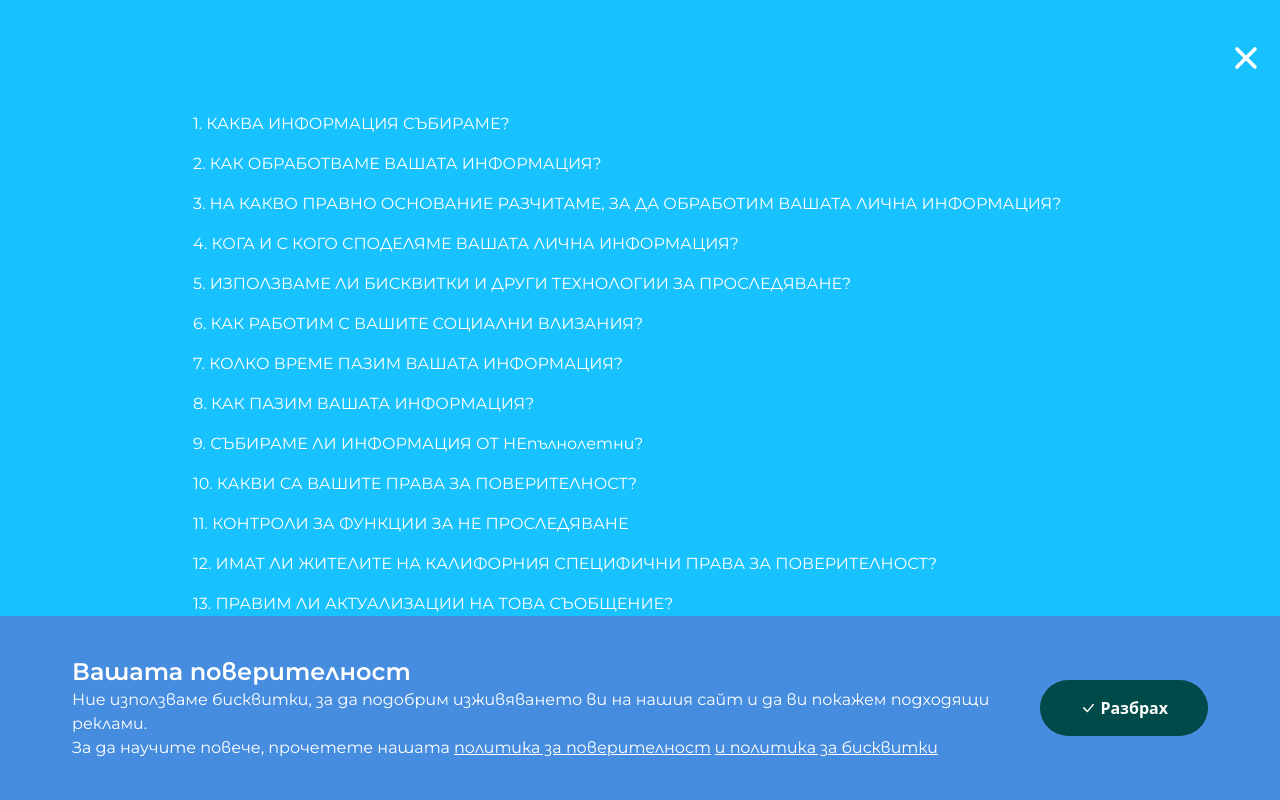
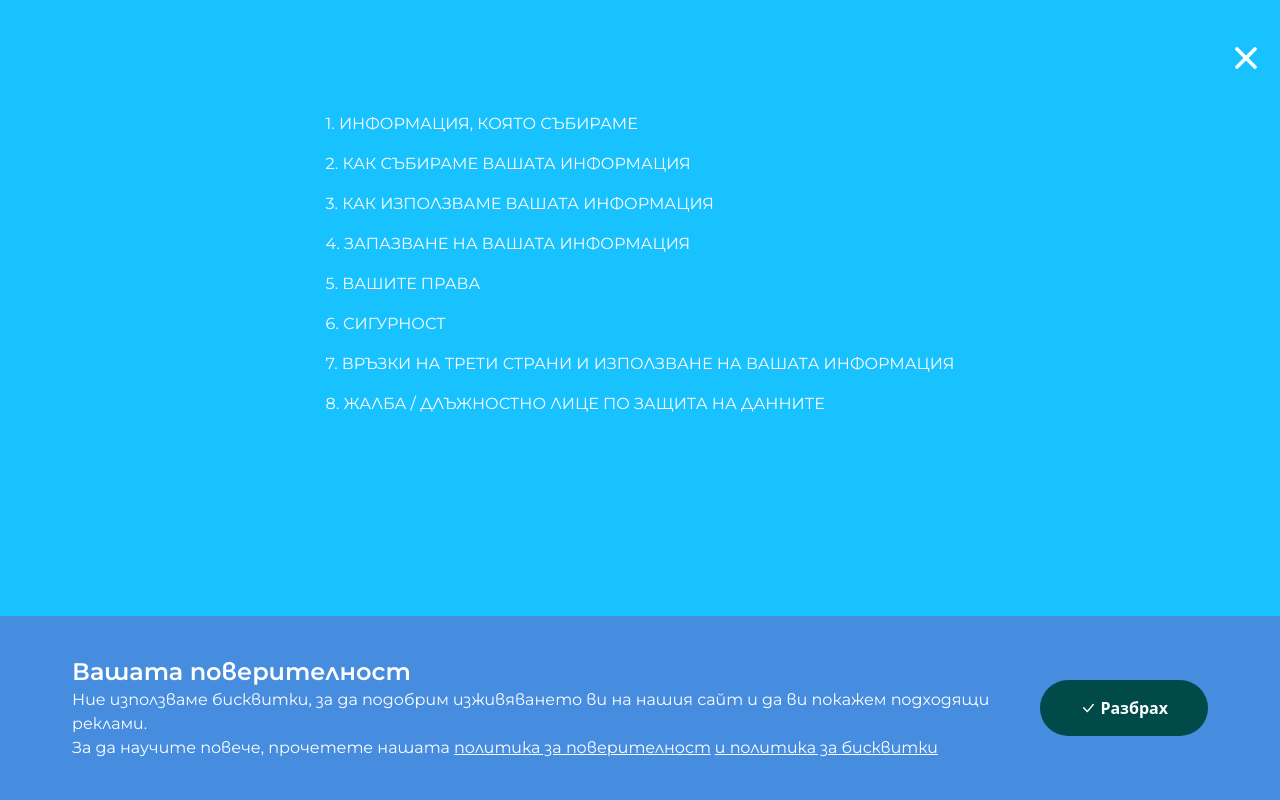
Before and after one commit to StroverIT/Strover, a Next.js app: page /cookie-policy in a window 1280 px wide. Both pictures are taken after a click on the element "Съдържание". Shown: the top 800 px of the page. Built offline with nearby package versions, Linux system fonts and the light colour scheme; a web font is replaced by a local one.

Commit message:
fixing bug and adding all needed info

```diff
--- a/components/otherPagesNav/Links.js
+++ b/components/otherPagesNav/Links.js
@@ -9,7 +9,9 @@ export default function Links({ data, hambSetOpen, hambOpen }) {
   const [open, setOpen] = useState(false);
   const handleNav = (hash) => {
     setOpen(false);
-    hambSetOpen(false);
+    if (hambOpen) {
+      hambSetOpen(false);
+    }
     let timer;
     if (hash) {
       const item = document.querySelector(`#${hash}`);
@@ -88,7 +90,7 @@ export default function Links({ data, hambSetOpen, hambOpen }) {
                 <ul className="flex flex-col py-28 gap-y-4">
                   {data.map((data, index) => {
                     return (
-                      <li key={data.key}>
+                      <li key={data.key} className="cursor-pointer">
                         <a onClick={() => handleNav(data.link)}>
                           {index + 1}. {data.text}
                         </a>
--- /dev/null
+++ b/components/otherPagesNav/cookiePolicy.js
@@ -0,0 +1,42 @@
+export const links = [
+  {
+    key: "123",
+    text: "ИНФОРМАЦИЯ, КОЯТО СЪБИРАМЕ",
+    link: "pointOne",
+  },
+  {
+    key: "12",
+    text: "КАК СЪБИРАМЕ ВАШАТА ИНФОРМАЦИЯ",
+    link: "pointTwo",
+  },
+  {
+    key: "112asdsasda2",
+    text: "КАК ИЗПОЛЗВАМЕ ВАШАТА ИНФОРМАЦИЯ",
+    link: "pointThree",
+  },
+  {
+    key: "12123sadasdsa12",
+    text: "ЗАПАЗВАНЕ НА ВАШАТА ИНФОРМАЦИЯ",
+    link: "pointFour",
+  },
+  {
+    key: "1da21312312",
+    text: "ВАШИТЕ ПРАВА",
+    link: "pointFive",
+  },
+  {
+    key: "1asdasda1231232",
+    text: "СИГУРНОСТ",
+    link: "pointSix",
+  },
+  {
+    key: "12asfasfafas",
+    text: "ВРЪЗКИ НА ТРЕТИ СТРАНИ И ИЗПОЛЗВАНЕ НА ВАШАТА ИНФОРМАЦИЯ",
+    link: "pointSeven",
+  },
+  {
+    key: "1asdasd21213123",
+    text: "ЖАЛБА / ДЛЪЖНОСТНО ЛИЦЕ ПО ЗАЩИТА НА ДАННИТЕ",
+    link: "pointEight",
+  },
+];
--- a/pages/cookie-policy.js
+++ b/pages/cookie-policy.js
@@ -2,7 +2,7 @@ import Head from "next/head";
 import React from "react";
 import Navigation from "../components/otherPagesNav/Navigation";
 
-import { links } from "../components/otherPagesNav/privacyAndPolicyData";
+import { links } from "../components/otherPagesNav/cookiePolicy";
 
 export default function PrivacyPolicy() {
   return (
@@ -41,7 +41,7 @@ export default function PrivacyPolicy() {
             поверителност. Затова ви препоръчваме периодично да преглеждате тази
             страница.
           </p>
-          <h3 className="mt-6 ml-4 font-semibold">
+          <h3 className="mt-6 ml-4 font-semibold" id="pointOne">
             ИНФОРМАЦИЯ, КОЯТО СЪБИРАМЕ:
           </h3>
           <p className="mt-4 ml-10">
@@ -53,7 +53,7 @@ export default function PrivacyPolicy() {
             <li>Телефон</li>
             <li>Пол</li>
           </ul>
-          <h3 className="mt-6 ml-4 font-semibold">
+          <h3 className="mt-6 ml-4 font-semibold" id="pointTwo">
             КАК СЪБИРАМЕ ВАШАТА ИНФОРМАЦИЯ:
           </h3>
           <p className="mt-4 ml-10">
@@ -68,7 +68,7 @@ export default function PrivacyPolicy() {
             <li>От публични източници</li>
           </ul>
 
-          <h3 className="mt-6 ml-4 font-semibold">
+          <h3 className="mt-6 ml-4 font-semibold" id="pointThree">
             КАК ИЗПОЛЗВАМЕ ВАШАТА ИНФОРМАЦИЯ:
           </h3>
           <p className="mt-4 ml-10">
@@ -93,7 +93,7 @@ export default function PrivacyPolicy() {
             която(ите) даваме съгласието, освен ако от нас не се изисква да
             направим друго закон.
           </p>
-          <h3 className="mt-6 ml-4 font-semibold">
+          <h3 className="mt-6 ml-4 font-semibold" id="pointFour">
             КАК СПОДЕЛЯМЕ ВАШАТА ИНФОРМАЦИЯ:
           </h3>
           <p className="mt-4 ml-10">
@@ -122,7 +122,7 @@ export default function PrivacyPolicy() {
             придобият с друга компания, вашата информация ще бъде един от
             активите, които се прехвърлят на новия собственик.
           </p>
-          <h3 className="mt-6 ml-4 font-semibold">
+          <h3 className="mt-6 ml-4 font-semibold" id="pointFive">
             ЗАПАЗВАНЕ НА ВАШАТА ИНФОРМАЦИЯ:
           </h3>
           <p className="mt-4 ml-10">
@@ -138,7 +138,9 @@ export default function PrivacyPolicy() {
             които не ви идентифицира (пряко или косвено), могат да се съхраняват
             за неопределено време.
           </p>
-          <h3 className="mt-6 ml-4 font-semibold">ВАШИТЕ ПРАВА:</h3>
+          <h3 className="mt-6 ml-4 font-semibold" id="pointFive">
+            ВАШИТЕ ПРАВА:
+          </h3>
           <p className="mt-4 ml-10">
             В зависимост от приложимия закон може да имате право на достъп и
             коригиране или изтриване на вашите лични данни или да получите копие
@@ -164,7 +166,9 @@ export default function PrivacyPolicy() {
             на същата за изискваните цели, може да нямате достъп до или да
             използвате услугите, за които е била търсена вашата информация.
           </p>
-          <h3 className="mt-6 ml-4 font-semibold">СИГУРНОСТ:</h3>
+          <h3 className="mt-6 ml-4 font-semibold" id="pointSix">
+            СИГУРНОСТ:
+          </h3>
           <p className="mt-4 ml-10">
             Сигурността на вашата информация е важна за нас и ние ще използваме
             разумни мерки за сигурност, за да предотвратим загуба, злоупотреба
@@ -174,7 +178,7 @@ export default function PrivacyPolicy() {
             гарантираме сигурността на каквато и да е информация, която ни
             предавате, и вие го правите на свой собствен риск.
           </p>
-          <h3 className="mt-6 ml-4 font-semibold">
+          <h3 className="mt-6 ml-4 font-semibold" id="pointSeven">
             ВРЪЗКИ НА ТРЕТИ СТРАНИ И ИЗПОЛЗВАНЕ НА ВАШАТА ИНФОРМАЦИЯ:
           </h3>
           <p className="mt-4 ml-10">
@@ -188,8 +192,8 @@ export default function PrivacyPolicy() {
             съдържанието, политиките за поверителност или практиките на сайтове
             или услуги на трети страни.
           </p>
-          <h3 className="mt-6 ml-4 font-semibold">
-            ЖАЛБА / ДЛЪЖНОСТНО ЛИЦЕ ПО ЗАЩИТА НА ДАННИТЕ::
+          <h3 className="mt-6 ml-4 font-semibold" id="pointEight">
+            ЖАЛБА / ДЛЪЖНОСТНО ЛИЦЕ ПО ЗАЩИТА НА ДАННИТЕ:
           </h3>
           <p className="mt-4 ml-10">
             Ако имате някакви въпроси или притеснения относно обработката на
```
